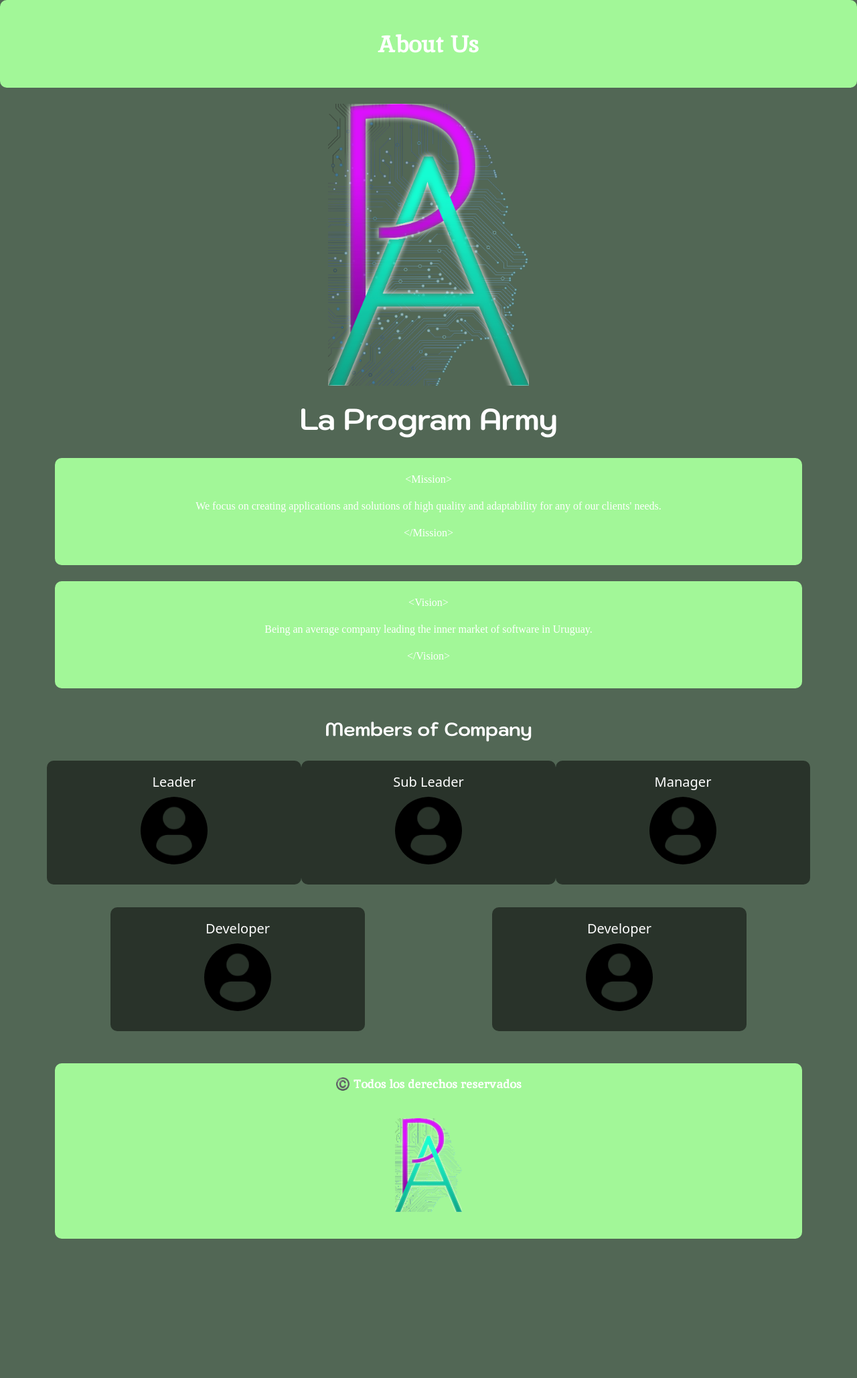
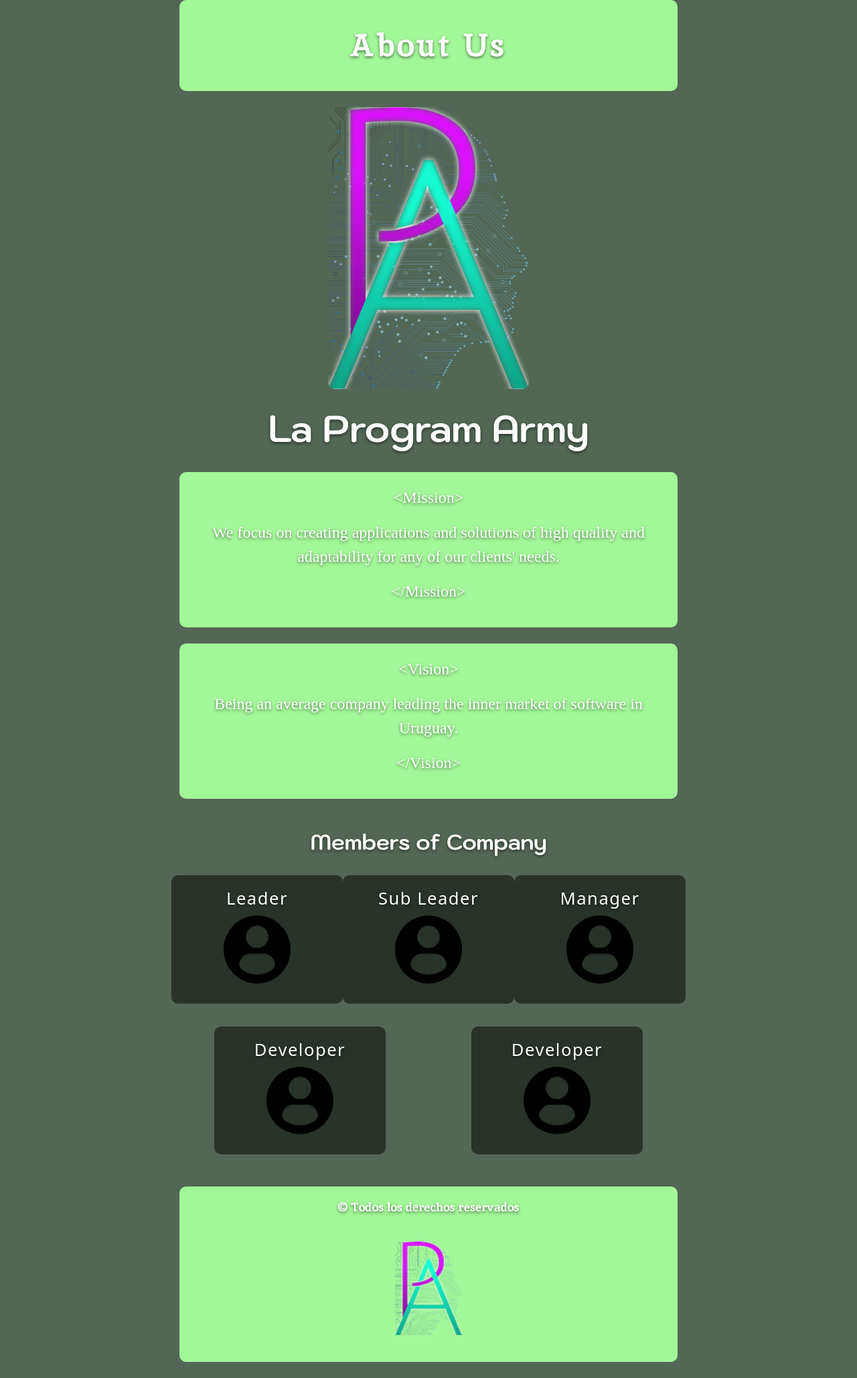
Before and after one commit to Valentin3773/Proyecto-3-BF, a PHP site: page /Proyecto-3-BF/aboutUs/aboutus.php in a window 1280 px wide. Shown: the whole page at 67% size. Before the commit the page ends 1850 px from the top, so only its background shows below. Run offline with PHP 8.4, Linux system fonts and the light colour scheme; some web fonts are replaced.

Commit message:
mejoras de AboutUs

```diff
--- a/publicHTML/aboutUs/aboutus.php
+++ b/publicHTML/aboutUs/aboutus.php
@@ -1,18 +1,22 @@
 <!DOCTYPE html>
-<html lang="en">
+<html lang="es">
 
     <head>
         <meta charset="UTF-8">
         <meta name="viewport" content="width=device-width, initial-scale=1.0">
-    <title>Document</title>
+        <title>About Us</title>
         <link rel="stylesheet" href="/publicHTML/lib/bootstrap-5.2.3-dist/css/bootstrap.css">
         <link rel="stylesheet" href="css/header.css">
         <link rel="stylesheet" href="css/sectionmid.css">
         <link rel="stylesheet" href="css/footer.css">
+        <link rel="shortcut icon" href="img/logopa.png" type="image/x-icon">
     </head>
 
     <body>
-    <div class="contaiener">
+
+        <div id="container">
+
+            <div class="container">
                 <header>
                     <h1 id="aboutus" class="text-center my-4">About Us</h1>
                 </header>
@@ -82,7 +86,7 @@
             <div class="container text-center my-4">
                 <footer>
 
-            <h1 id="derechos">©️ Todos los derechos reservados</h1>
+                    <h1 id="derechos">&copy; Todos los derechos reservados</h1>
 
                     <div id="contenedorflogo">
                         <img id="flogo" src="img/logopa.png" alt="La Program Army" class="img-fluid">
@@ -90,6 +94,9 @@
 
                 </footer>
             </div>
+
+        </div>
+
     </body>
 
 </html>
--- a/publicHTML/aboutUs/css/footer.css
+++ b/publicHTML/aboutUs/css/footer.css
@@ -1,19 +1,23 @@
-footer{
+footer {
+
     background-color: #A2F798;
     color: white;
     padding: 20px;
     text-align: center;
     border-radius: 10px;
+    text-shadow: 0 2px 4px rgba(0, 0, 0, .5);
 }
 
-#derechos{
+#derechos {
+
     font-family: Inika-Bold;
     color: #fff;
     font-size: 18px;
     margin-bottom: 20px;
 }
 
-#contenedorflogo{
+#contenedorflogo {
+
     width: 100%;
     display: flex;
     justify-content: center;
@@ -22,5 +26,6 @@ footer{
 }
 
 #contenedorflogo img {
+
     max-width: 100px;
 }
--- a/publicHTML/aboutUs/css/header.css
+++ b/publicHTML/aboutUs/css/header.css
@@ -1,17 +1,31 @@
-header {
-    text-align: center;
-    background-color: #A2F798;
-    padding: 20px;
-    border-radius: 10px;
-}
 @font-face {
+
     font-family: "Inika-Bold";
     src: url('../font/Inika/Inika-Bold.ttf');
     font-weight: normal;
 }
+
+header {
+
+    text-align: center;
+    background-color: #A2F798;
+    padding: 15px;
+    border-radius: 10px;
+}
+
+body {
+
+    display: flex;
+    justify-content: center;
+    align-items: center;
+}
+
 #aboutus {
+
     color: #fff;
     font-family: Inika-Bold;
-    font-size: 36px;
+    font-size: 3rem;
     text-align: center;
+    text-shadow: 0 2px 4px rgba(0, 0, 0, .5);
+    letter-spacing: 4px;
 }
--- a/publicHTML/aboutUs/css/sectionmid.css
+++ b/publicHTML/aboutUs/css/sectionmid.css
@@ -1,8 +1,28 @@
+@font-face {
+
+    font-family: "JejuGothic";
+    src: url("../font/JejuGothic/jejugothic/JejuGothic-Regular.ttf");
+    font-weight: normal;
+}
+@font-face {
+
+    font-family: "Kodchasan-Bold";
+    src: url('../font/Kodchasan/Kodchasan-Bold.ttf');
+    font-weight: normal;
+}
+
 body {
+
     background-color: #526755;
 }
 
+#container {
+
+    width: 60%;
+}
+
 #logopa {
+
     max-width: 100%;
     margin: 20px auto;
     text-align: center;
@@ -10,62 +30,64 @@ body {
 }
 
 #logopa img {
+
     width: 300px;
     height: auto;
+    border-radius: 10px;
 }
 
 #logopa p {
-    font-size: 45px;
-}
 
-@font-face {
-    font-family: "Kodchasan-Bold";
-    src: url('../font/Kodchasan/Kodchasan-Bold.ttf');
-    font-weight: normal;
+    font-size: 3.5rem;
 }
 
 #titulo {
+
     font-family: Kodchasan-Bold;
     color: #fff;
     font-size: 24px;
+    text-shadow: 0 2px 4px rgba(0, 0, 0, .5);
 }
 
-@font-face {
-    font-family: "JejuGothic";
-    src: url("../font/JejuGothic/jejugothic/JejuGothic-Regular.ttf");
-    font-weight: normal;
-}
+#contenedormision, #contenedorvision {
 
-
-#contenedormision, #contenedorvision {
     margin-top: 20px;
 }
 
-#mision, #vision{
+#mision, #vision {
+
     font-family: JejuGothic;
     color: #fff;
     background-color: #A2F798;
     padding: 20px;
     border-radius: 10px;
     text-align: center;
+    text-shadow: 0 2px 4px rgba(0, 0, 0, .5);
+    font-size: 1.5rem;
 }
 
 #miembros {
+
     color: #fff;
     margin-top: 40px;
     font-family: Kodchasan-Bold;
-    font-size: 28px;
+    font-size: 2rem;
     text-align: center;
+    text-shadow: 0 2px 4px rgba(0, 0, 0, .5);
 }
 
 #contenedormiembros h1 {
-    font-size: 20px;
+
+    font-size: 1.6rem;
     margin-bottom: 10px;
     text-align: center;
     color: white;
+    letter-spacing: 1.5px;
+    text-shadow: 0 2px 4px rgba(0, 0, 0, .5);
 }
 
-#contenedormiembros img{
+#contenedormiembros img {
+
     max-width: 100px;
     margin: 10px auto;
     display: block;
@@ -74,6 +96,7 @@ body {
 }
 
 #contenedormiembros .col-sm-6 {
+
     background-color: rgba(0, 0, 0, 0.5);
     padding: 20px;
     border-radius: 10px;
@@ -81,3 +104,19 @@ body {
     position: relative;
     margin: 10px auto;
 }
+
+@media screen and (width <= 900px) {
+
+    #container {
+
+        width: 80%;
+    }
+}
+
+@media screen and (width <= 500px) {
+
+    #container {
+
+        width: 100%;
+    }
+}
--- a/publicHTML/index.php
+++ b/publicHTML/index.php
@@ -252,7 +252,7 @@ reloadSession();
                 <img src="img/logaso.png" alt="logofooter" id="logofooter" title="Clínica Salud Bucal">
                 <p class="mb-0">
 
-                    &copy;2024 <span id="ftFont"> Clínica Salud Bucal </span> | Developed by <a href="" target="_blank"><img id="logopa" src="img/logopa.png" alt="La Program Army"></a>
+                    &copy;2024 <span id="ftFont"> Clínica Salud Bucal </span> | Developed by <a href="aboutUs/aboutus.php" target="_blank"><img id="logopa" src="img/logopa.png" alt="La Program Army"></a>
 
                 </p>
 
--- a/publicHTML/js/lobby/servicios.js
+++ b/publicHTML/js/lobby/servicios.js
@@ -8,7 +8,7 @@ function iniciarServicios(servicios) {
 
         else slideservicio.append(`<img src="img/logaso.png" alt="${elemento.nombre}" class="card-img-top img-thumbnail">`);
 
-        slideservicio.append(`<div class="card-body"><h3 class="card-title text-center">${elemento.nombre}</h3></div>`);
+        slideservicio.append(`<div class="card-body"><h3 class="card-title text-center m-0">${elemento.nombre}</h3></div>`);
 
         $('.navslider').append(slideservicio);
 
```
Lines whose indentation alone changed are shown as unchanged.
